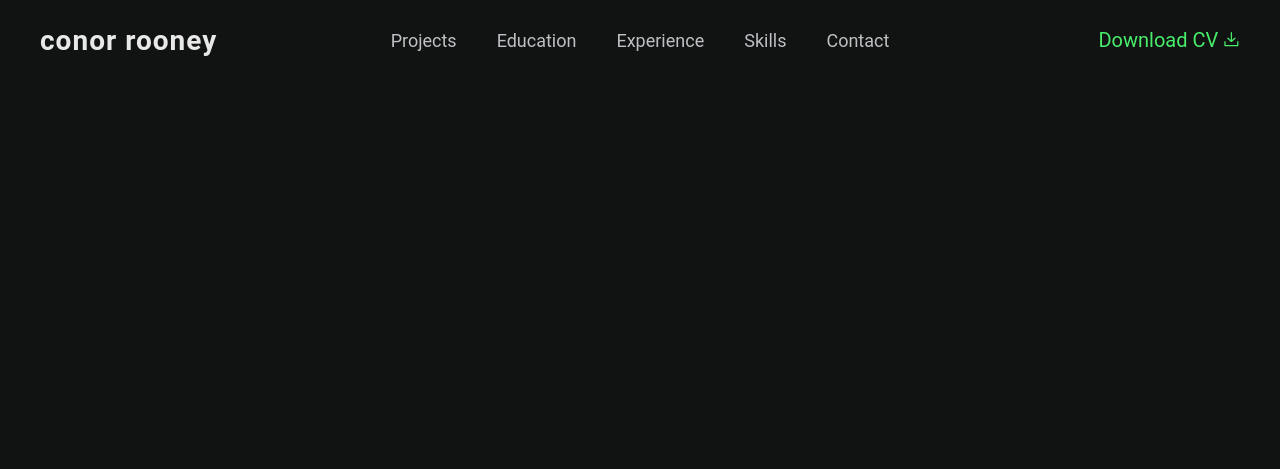
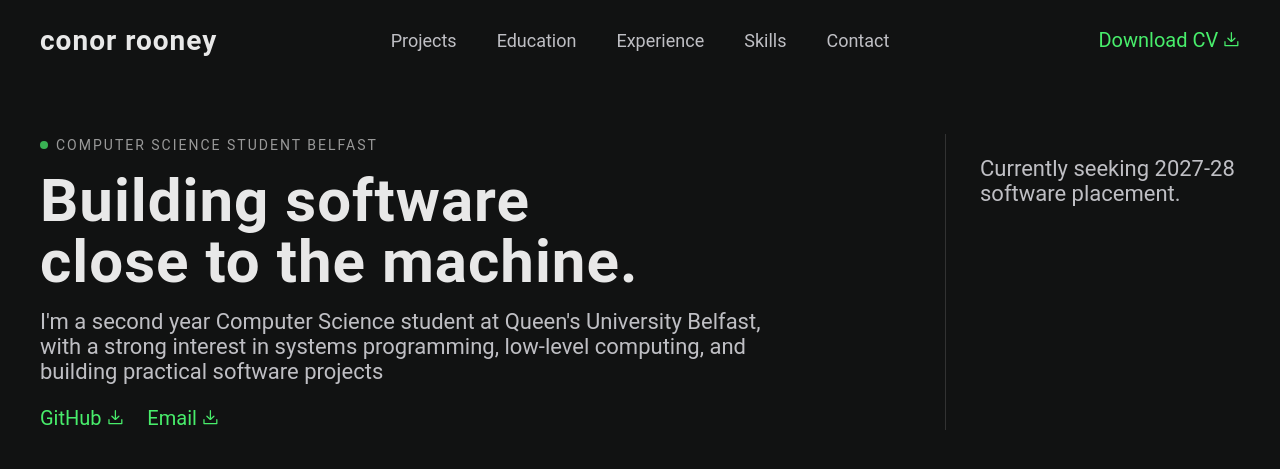
Before and after one commit to ConorRooney24/conor-rooney.com, a PHP site: page / in a window 1280 px wide. Shown: the top 469 px of the page. Run offline with PHP 8.4, Linux system fonts and the light colour scheme.

Commit message:
add hero section to index

```diff
--- a/public/index.php
+++ b/public/index.php
@@ -1,7 +1,10 @@
 <?php
 require_once __DIR__ . '/../helpers/css_registrar.php';
 register_css('global.css');
+register_css('index.css');
 require_once __DIR__ . '/../components/header.php';
+require_once __DIR__ . '/../components/action_link.php';
+require_once __DIR__ . '/../components/status_label.php';
 ?>
 <!DOCTYPE html>
 <html lang="en">
@@ -15,4 +18,24 @@ require_once __DIR__ . '/../components/header.php';
 
 <body>
     <?php cmp_header(); ?>
+
+    <main>
+        <section class="section-hero">
+            <div class="section-hero--main">
+                <?php cmp_status_label('COMPUTER SCIENCE STUDENT BELFAST') ?>
+                <h1>Building software</h1>
+                <h1>close to the machine.</h1>
+                <p>I'm a second year Computer Science student at Queen's University Belfast, with a strong interest in systems programming, low-level computing, and building practical software projects</p>
+                <div>
+                    <?php
+                    cmp_action_link('GitHub', 'assets/icons/icon_download.svg', 'https://github.com/', '');
+                    cmp_action_link('Email', 'assets/icons/icon_download.svg', 'https://github.com/', '');
+                    ?>
+                </div>
+            </div>
+            <div class="section-hero--side">
+                <p>Currently seeking 2027-28 software placement.</p>
+            </div>
+        </section>
+    </main>
 </body>
```
Also changed, not shown: public/assets/css/index.css (added).
